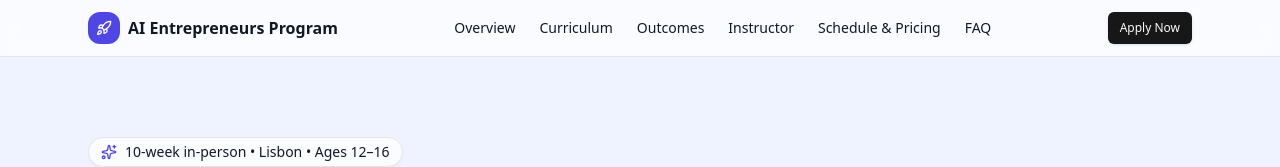
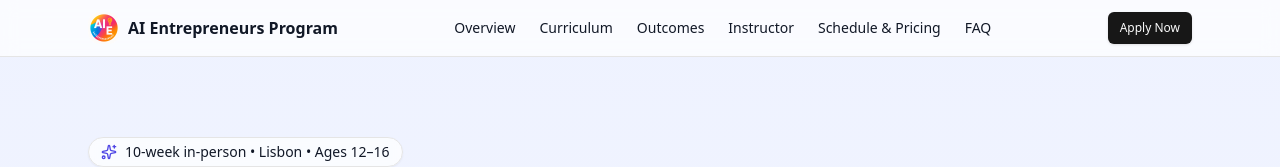
Before and after one commit to arjunnair1982/AIEntrepreneursProgram2025, a React (Vite) app: page / in a window 1280 px wide. Shown: the top 167 px of the page. Built offline with nearby package versions, Linux system fonts and the light colour scheme.

Commit message:
Update site with working Google Form

```diff
--- a/src/LandingPage.jsx
+++ b/src/LandingPage.jsx
@@ -90,7 +90,11 @@ export default function LandingPage() {
       <header className="sticky top-0 z-50 backdrop-blur bg-white/70 border-b">
         <div className="max-w-6xl mx-auto flex items-center justify-between px-4 md:px-6 py-3">
           <div className="flex items-center gap-2">
-            <div className="h-8 w-8 grid place-items-center rounded-xl bg-indigo-600 text-white"><Rocket className="h-4 w-4"/></div>
+            <img
+              src="./logo.png" // <-- Use your actual image file name
+              alt="AI Entrepreneurs Logo"
+              className="h-8 w-8 rounded-xl object-cover"
+            />
             <span className="font-semibold">AI Entrepreneurs Program</span>
           </div>
           <nav className="hidden md:flex items-center gap-6 text-sm">
@@ -314,7 +318,11 @@ export default function LandingPage() {
           <h2 className="text-2xl md:text-3xl font-bold">What Families Say</h2>
         </div>
         <div className="grid md:grid-cols-3 gap-4">
-          {["My child came home excited every week.", "The final showcase was outstanding.", "They actually built and shipped something!"]
+          {[
+            "My child came home excited every day.", // <-- updated testimonial
+            "The final showcase was outstanding.",
+            "They actually built and shipped something!"
+          ]
             .map((quote, i) => (
               <Card key={i} className="rounded-2xl"><CardContent className="p-6 text-sm text-muted-foreground">“{quote}”</CardContent></Card>
             ))}
@@ -335,10 +343,6 @@ export default function LandingPage() {
           <AccordionItem value="item-2">
             <AccordionTrigger>What do students need to bring?</AccordionTrigger>
             <AccordionContent>A laptop, charger, and willing mindset. We provide the rest.</AccordionContent>
-          </AccordionItem>
-          <AccordionItem value="item-3">
-            <AccordionTrigger>How do you ensure safety and ethics?</AccordionTrigger>
-            <AccordionContent>We teach a short responsible‑AI module and follow a clear code of conduct, including privacy‑first research and parent consent for public posts.</AccordionContent>
           </AccordionItem>
           <AccordionItem value="item-4">
             <AccordionTrigger>What if my child misses a class?</AccordionTrigger>
```
Also changed, not shown: public/logo.png (added).
